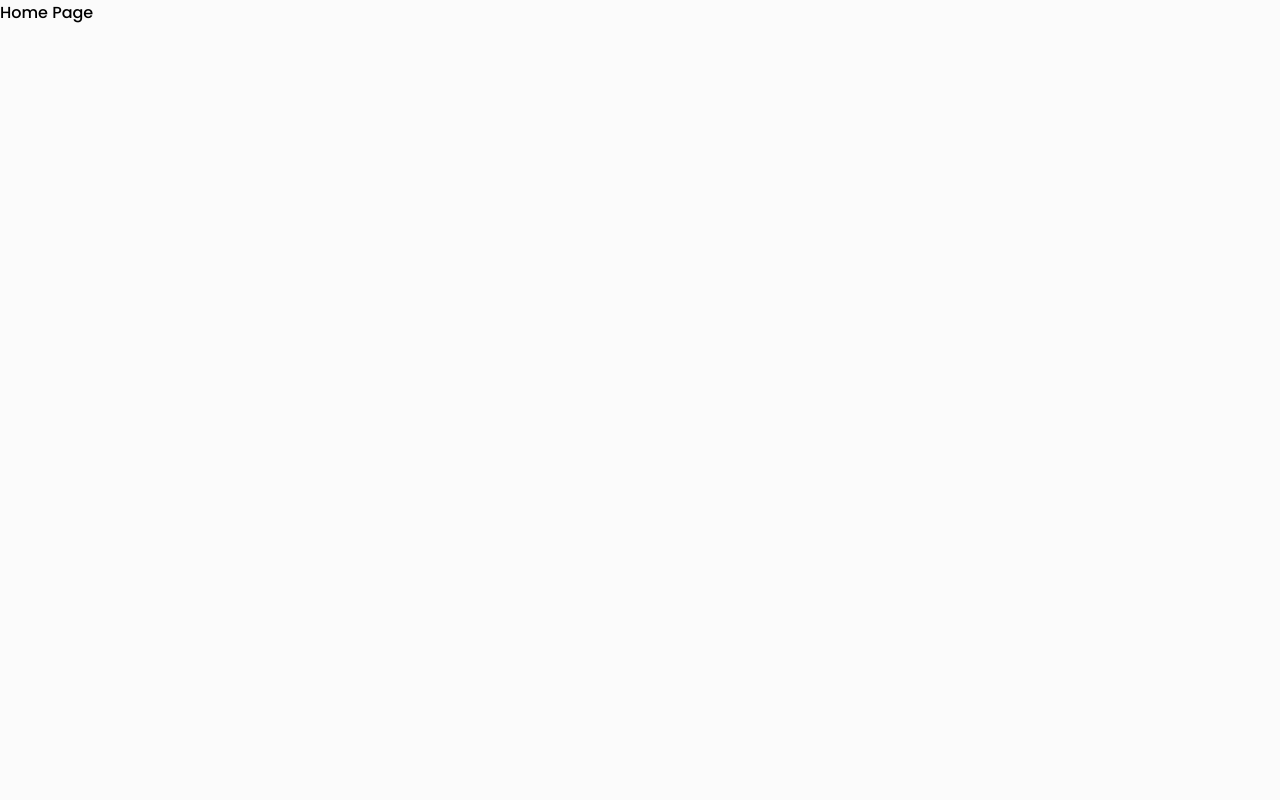
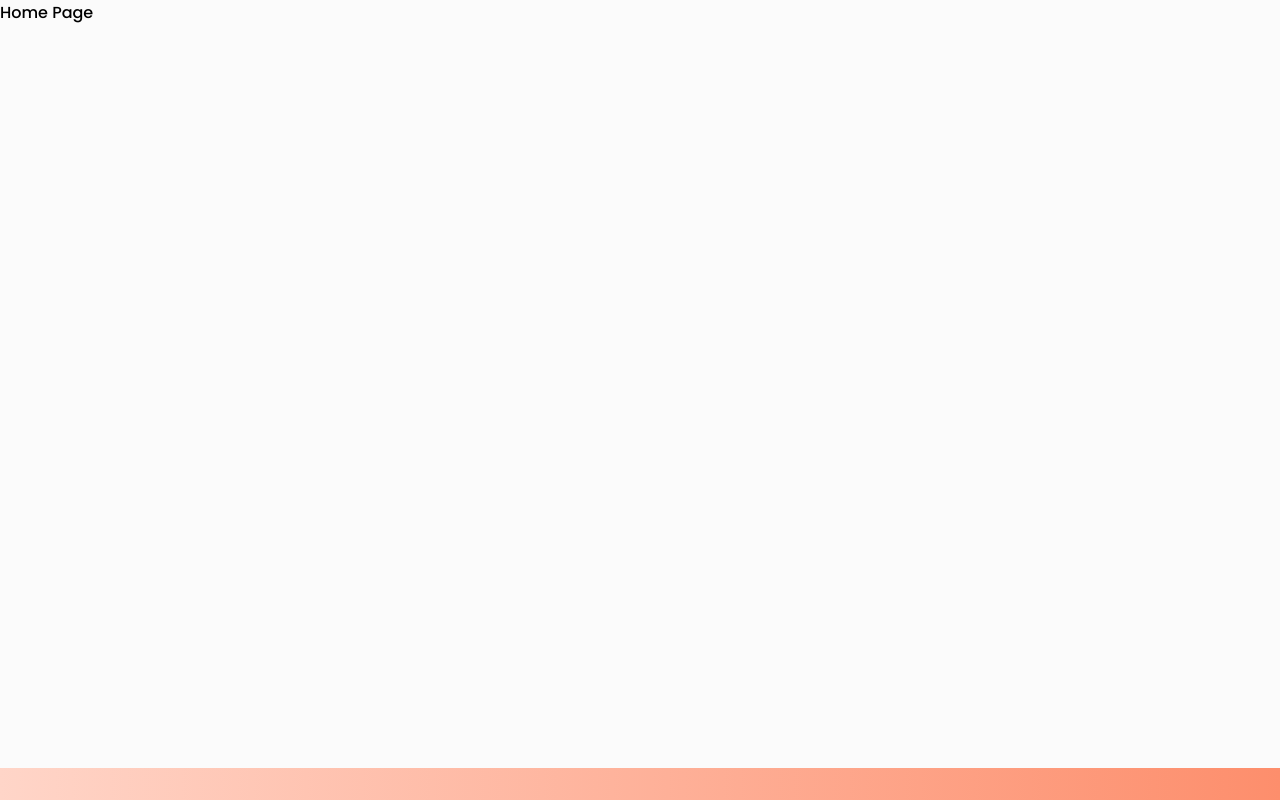
Before and after one commit to ZyroHub/website, a Nuxt app in the folder apps/client/: page / in a window 1280 px wide. Built offline with nearby package versions, Linux system fonts and the light colour scheme.

Commit message:
feat: Refactor app layout and add footer component with SCSS styling

```diff
--- a/apps/client/app.vue
+++ b/apps/client/app.vue
@@ -26,12 +26,18 @@ useHead({
 @use '~/assets/scss/global.scss';
 </style>
 
+<style lang="scss" scoped>
+@use '~/assets/scss/app.scss';
+</style>
+
 <template>
 	<div class="app-main">
 		<NuxtLoadingIndicator color="#ffb29a" />
 
-		<NuxtLayout>
+		<div>
 			<NuxtPage />
-		</NuxtLayout>
+		</div>
+
+		<Footer />
 	</div>
 </template>
--- /dev/null
+++ b/apps/client/assets/scss/app.scss
@@ -0,0 +1,19 @@
+@use '~/assets/scss/utils/_colors.scss';
+
+.app-main {
+	min-width: 100%;
+	min-height: 100vh;
+	max-height: 100vh;
+}
+
+.light-mode {
+	.app-main {
+		background-color: colors.$white_50;
+	}
+}
+
+.dark-mode {
+	.app-main {
+		background-color: colors.$black_900;
+	}
+}
--- /dev/null
+++ b/apps/client/assets/scss/components/footer.scss
@@ -0,0 +1,9 @@
+@use '~/assets/scss/utils/_colors.scss';
+
+footer {
+	position: fixed;
+	bottom: 0;
+	width: 100%;
+	height: 2rem;
+	background: linear-gradient(to right, colors.$primary_200, colors.$primary_400);
+}
--- a/apps/client/assets/scss/global.scss
+++ b/apps/client/assets/scss/global.scss
@@ -18,23 +18,6 @@
 input[type='number'] {
 	-moz-appearance: textfield;
 	appearance: textfield;
-}
-
-.app-main {
-	min-width: 100%;
-	min-height: 100vh;
-}
-
-.light-mode {
-	.app-main {
-		background-color: colors.$white_50;
-	}
-}
-
-.dark-mode {
-	.app-main {
-		background-color: colors.$black_900;
-	}
 }
 
 .container {
--- /dev/null
+++ b/apps/client/components/Footer.vue
@@ -0,0 +1,7 @@
+<style lang="scss" scoped>
+@use '~/assets/scss/components/footer.scss';
+</style>
+
+<template>
+	<footer />
+</template>
--- a/apps/client/layouts/default.vue
+++ /dev/null
@@ -1,5 +0,0 @@
-<template>
-	<div>
-		<slot />
-	</div>
-</template>
```
